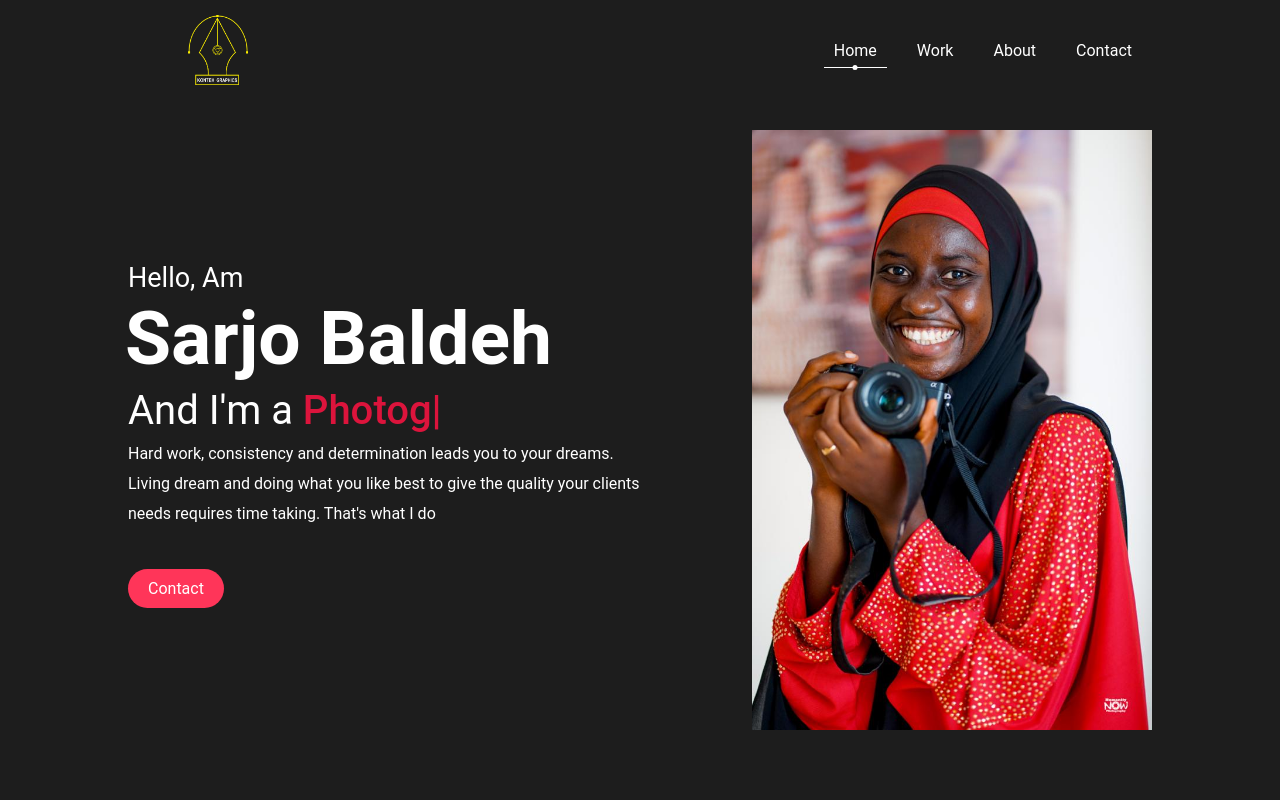
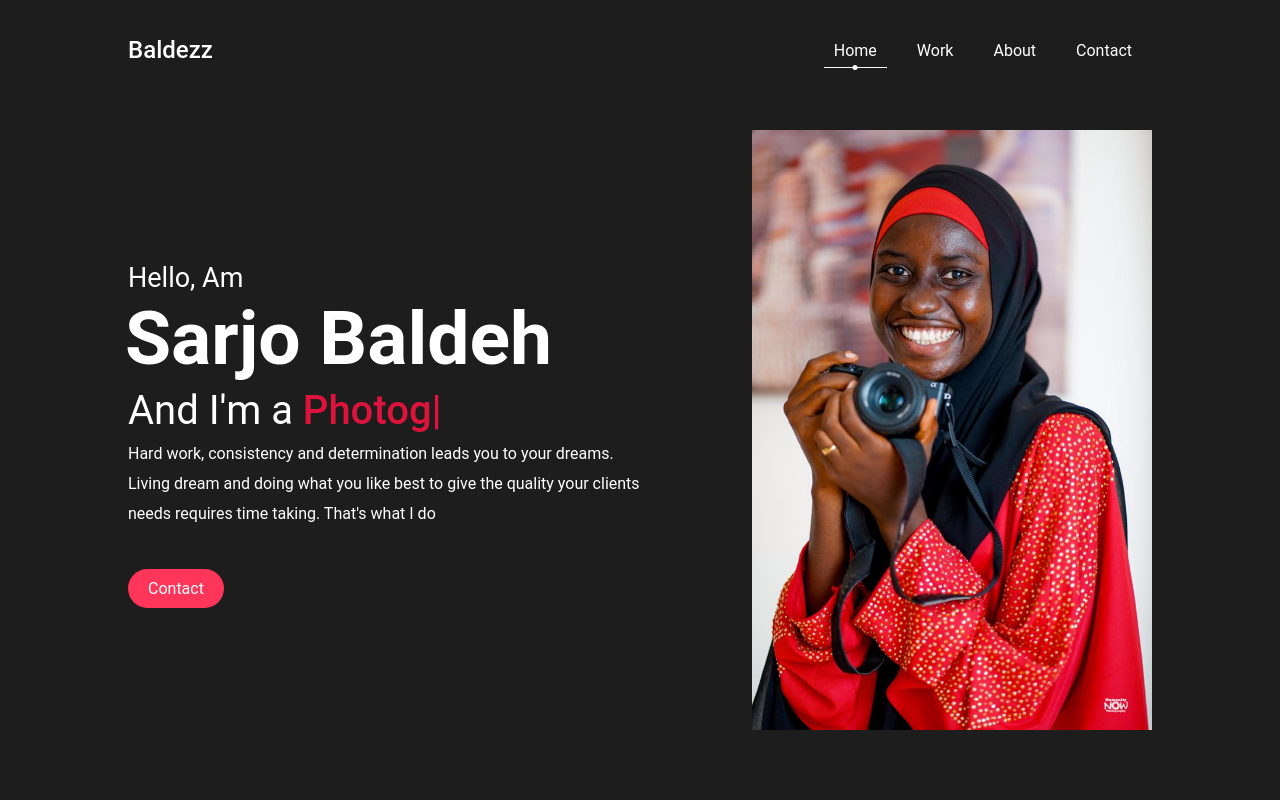
Before and after one commit to Konteh/Baldezz, a plain HTML site: page index.html in a window 1280 px wide. Shown: the top 800 px of the page. Drawn offline with nearby package versions, Linux system fonts and the light colour scheme.

Commit message:
second commit

```diff
--- a/index.html
+++ b/index.html
@@ -17,8 +17,8 @@
 <body>
     <!-- navbar  -->
 <nav class="navbar">
-    <img src="./img/logo1.png" alt="">
-    <!-- <h1 class="brand">logo</h1> -->
+
+    <h1 class="brand">Baldezz</h1>
     <div class="toggle-btn">
         <span></span>
         <span></span>
```
